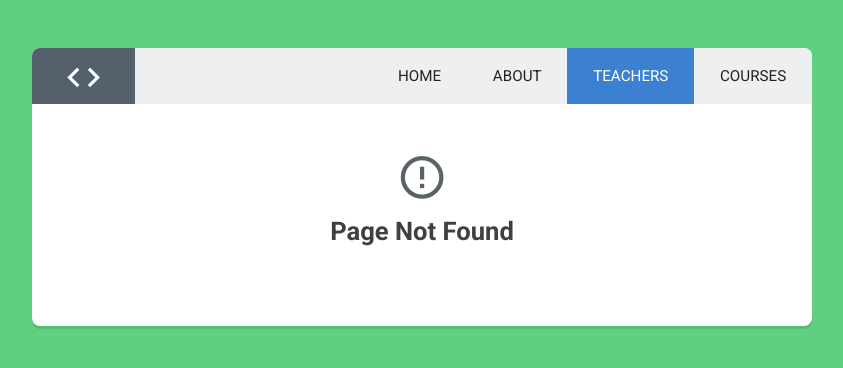
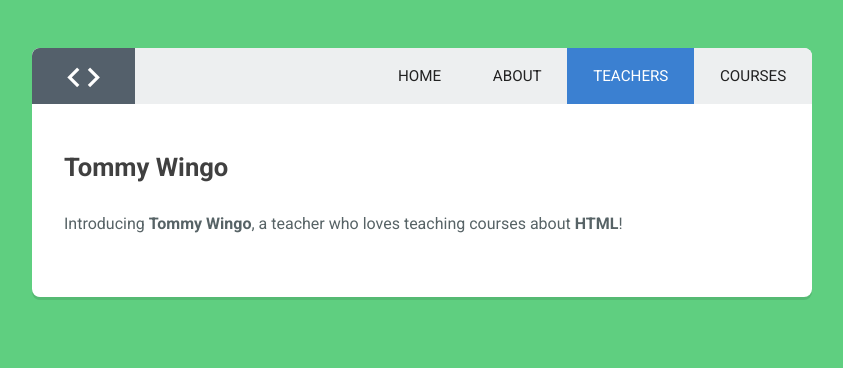
Before and after one commit to SteveMustanski/course-directory, a React (Create React App) app: page /teachers/HTML/Tommy-Wingo in a window 1280 px wide. Before the commit this address had no page. Shown: the top 368 px of the page, without its empty margins (218-1061 px from the left). Built offline with nearby package versions, Linux system fonts and the light colour scheme.

Commit message:
added link and code to get params and display the featured teacher page

```diff
--- a/src/components/App.js
+++ b/src/components/App.js
@@ -12,6 +12,7 @@ import About from './About';
 import Teachers from './Teachers';
 import Courses from './Courses';
 import NotFound from './NotFound';
+import Featured from './Featured';
 
 const App = () => (
   <BrowserRouter>
@@ -24,6 +25,7 @@ const App = () => (
         <Route exact path="/" component={Home} />
         <Route path="/about" component={About} />
         <Route exact path="/teachers" component={Teachers} />
+        <Route path="/teachers/:topic/:fname-:lname" component={Featured} />
         <Route path="/courses" component={Courses} />
         <Route component={NotFound} />
       </Switch>
--- a/src/components/Featured.js
+++ b/src/components/Featured.js
@@ -1,11 +1,12 @@
 import React from 'react';
 
-const Featured = () => {
-
+const Featured = ({match}) => {
+  let name = `${match.params.fname} ${match.params.lname}`;
+  let topic = match.params.topic;
   return (
     <div className="main-content">
-      <h2>Featured: </h2>
-      <p>Introducing <strong></strong>, a teacher who loves teaching courses about <strong></strong>!</p>
+      <h2>{name}</h2>
+      <p>Introducing <strong>{name}</strong>, a teacher who loves teaching courses about <strong>{topic}</strong>!</p>
     </div>
   );
 }
--- a/src/components/Home.js
+++ b/src/components/Home.js
@@ -1,4 +1,5 @@
 import React, { Component } from 'react';
+import {Link} from 'react-router-dom';
 
 class Home extends Component {
 
@@ -10,6 +11,8 @@ class Home extends Component {
         <p>Learn front end web development and much more! This simple directory app offers a preview of our course library. Choose from many hours of content, from HTML to CSS to JavaScript. Learn to code and get the skills you need to launch a new career in front end web development.</p>
         <p>We have thousands of videos created by expert teachers on web design and front end development. Our library is continually refreshed with the latest on web technology so you will never fall behind.</p>
         <hr />
+        <h3>Featured Teachers</h3>
+        <Link to="teachers/HTML/Tommy-Wingo">Tommy Wingo</Link>
 
       </div>
     );
```
